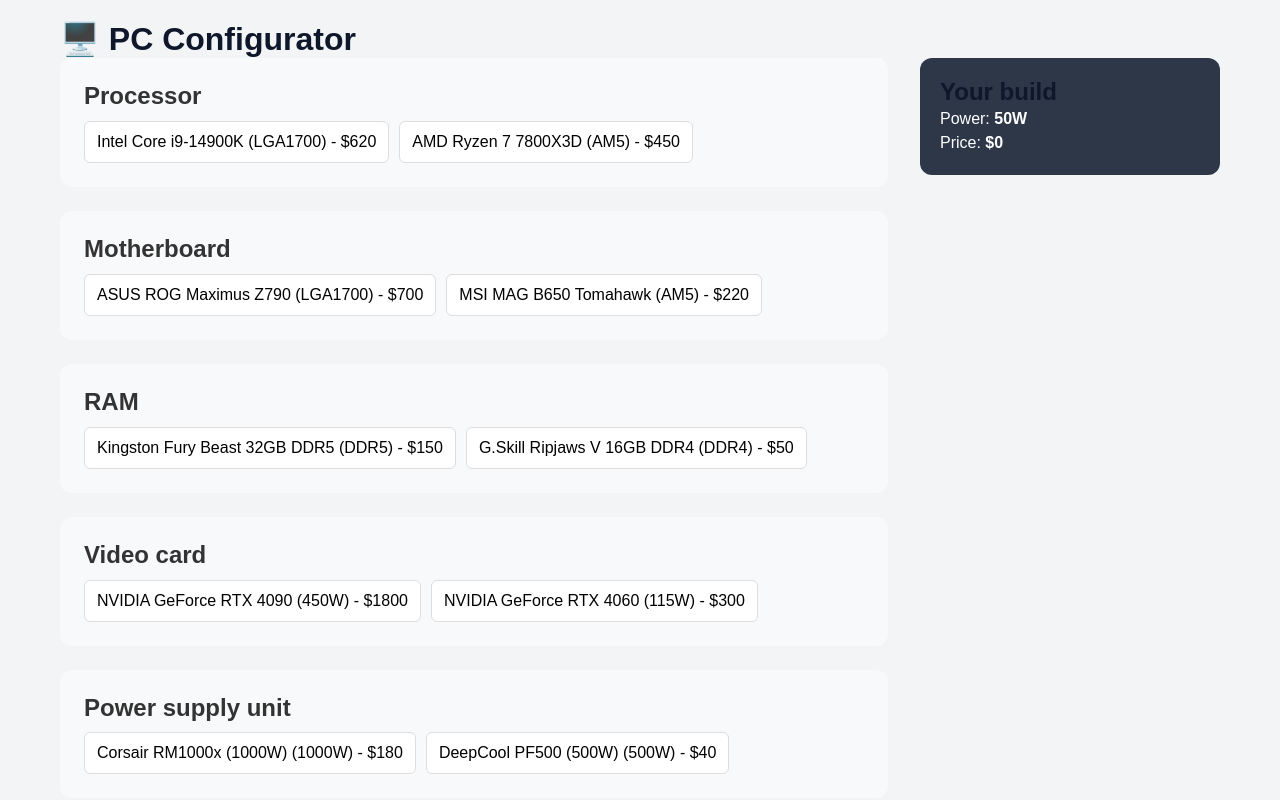
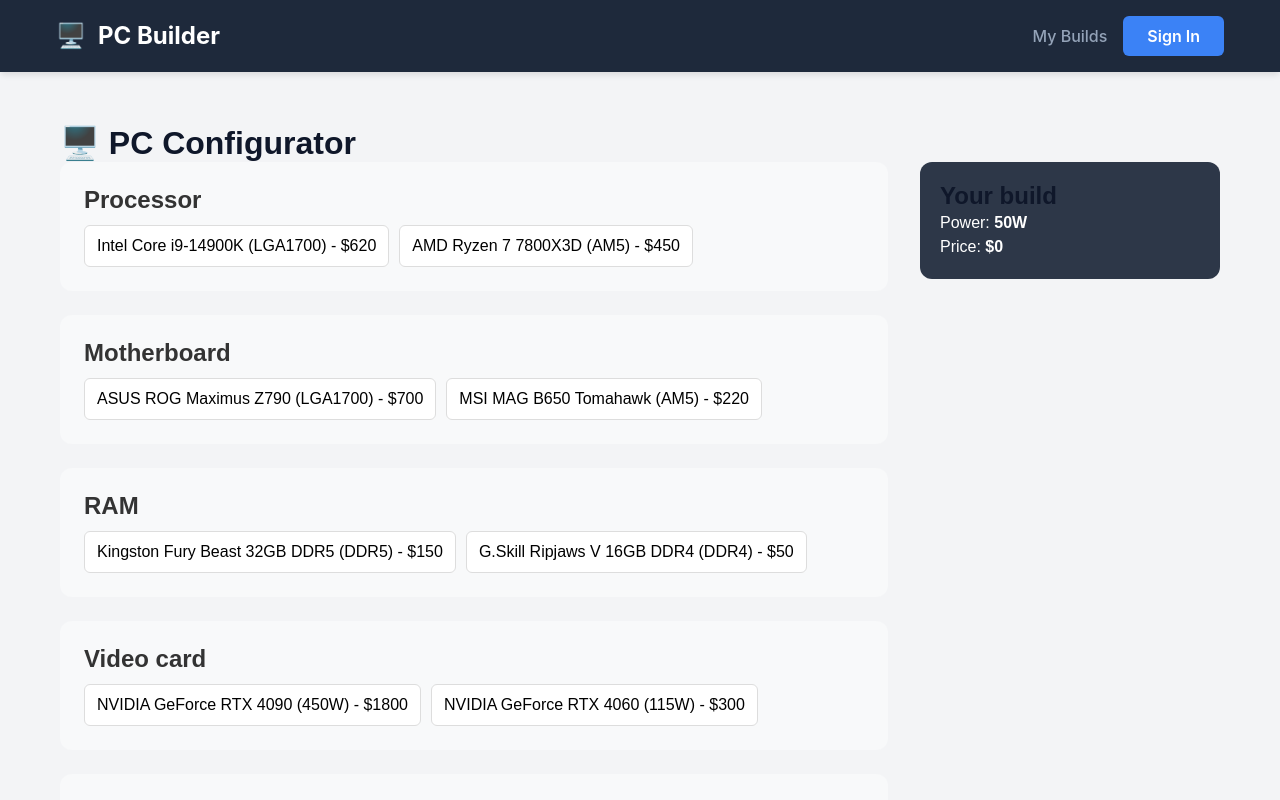
Before and after one commit to DmytroLavrov/PC-Builder, an Angular app: page / in a window 1280 px wide. Shown: the top 800 px of the page. Built offline with nearby package versions, Linux system fonts and the light colour scheme.

Commit message:
style(app): implement main layout, header and footer

```diff
--- a/src/app/app.component.html
+++ b/src/app/app.component.html
@@ -1 +1,20 @@
-<app-builder></app-builder>
+<header class="app-header">
+  <div class="container header-content">
+    <div class="logo">
+      <span class="icon">🖥️</span>
+      <h1>PC Builder</h1>
+    </div>
+    <nav>
+      <button class="nav-link">My Builds</button>
+      <button class="btn-login">Sign In</button>
+    </nav>
+  </div>
+</header>
+
+<main>
+  <app-builder></app-builder>
+</main>
+
+<footer class="app-footer">
+  <p>&copy; 2026 PC Builder Inc. All rights reserved.</p>
+</footer>
--- a/src/app/app.component.scss
+++ b/src/app/app.component.scss
@@ -0,0 +1,69 @@
+@use 'styles/variables' as *;
+@use 'styles/mixins' as *;
+@use 'sass:color';
+
+.app-header {
+  background: $bg-dark;
+  color: $text-inverse;
+  padding: $spacing-md 0;
+  box-shadow: $shadow-md;
+  position: sticky;
+  top: 0;
+  z-index: 100;
+}
+
+.header-content {
+  @include flex-between;
+}
+
+.logo {
+  @include flex-center;
+  gap: $spacing-sm;
+
+  h1 {
+    color: $text-inverse;
+    font-size: 1.5rem;
+    margin: 0;
+  }
+
+  .icon {
+    font-size: 1.5rem;
+  }
+}
+
+nav {
+  @include flex-center;
+  gap: $spacing-md;
+}
+
+.nav-link {
+  background: transparent;
+  border: none;
+  color: $text-muted;
+  cursor: pointer;
+  font-weight: 500;
+  transition: color 0.2s;
+
+  &:hover {
+    color: $text-inverse;
+  }
+}
+
+.btn-login {
+  @include btn-primary;
+  padding: $spacing-xs $spacing-lg;
+}
+
+main {
+  min-height: 80vh;
+  padding-top: $spacing-xl;
+  padding-bottom: $spacing-xl;
+}
+
+.app-footer {
+  background: color.adjust($bg-dark, $lightness: -5%);
+  color: $text-muted;
+  text-align: center;
+  padding: $spacing-lg;
+  margin-top: auto;
+}
```
